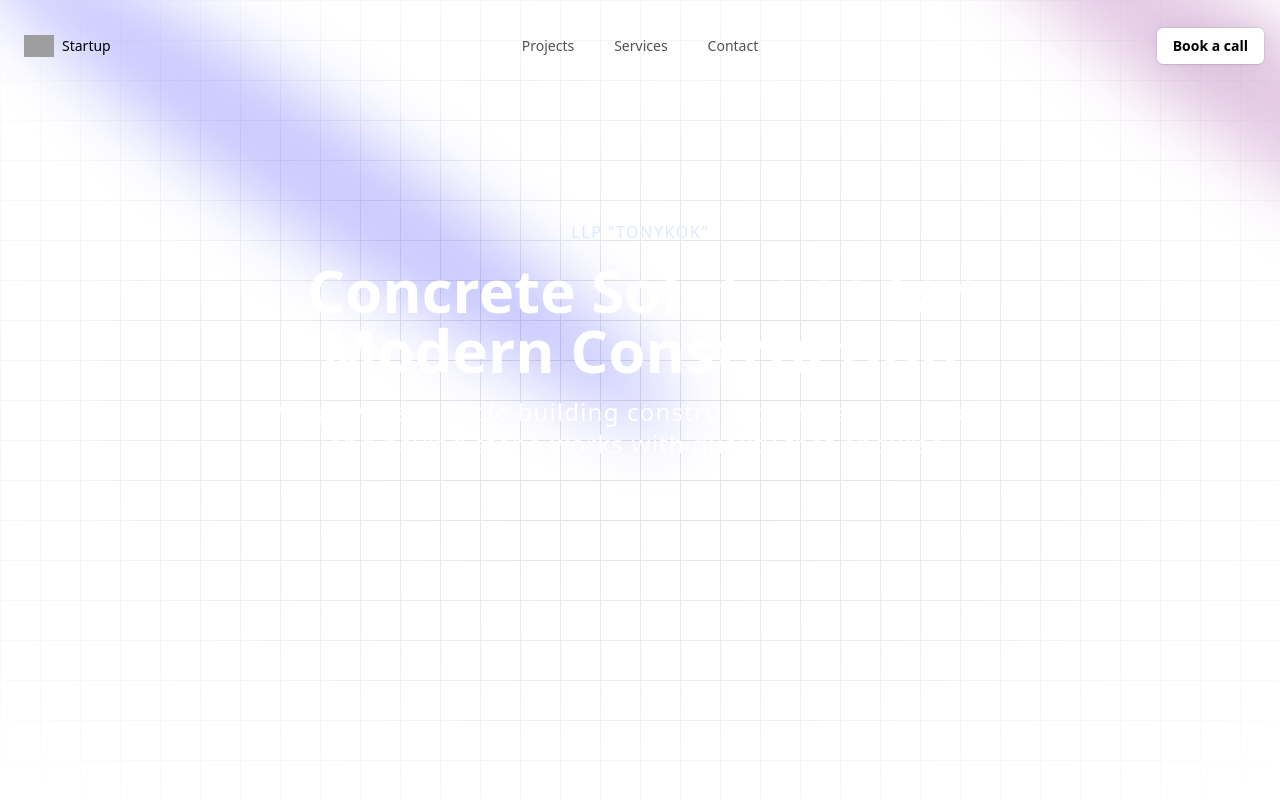
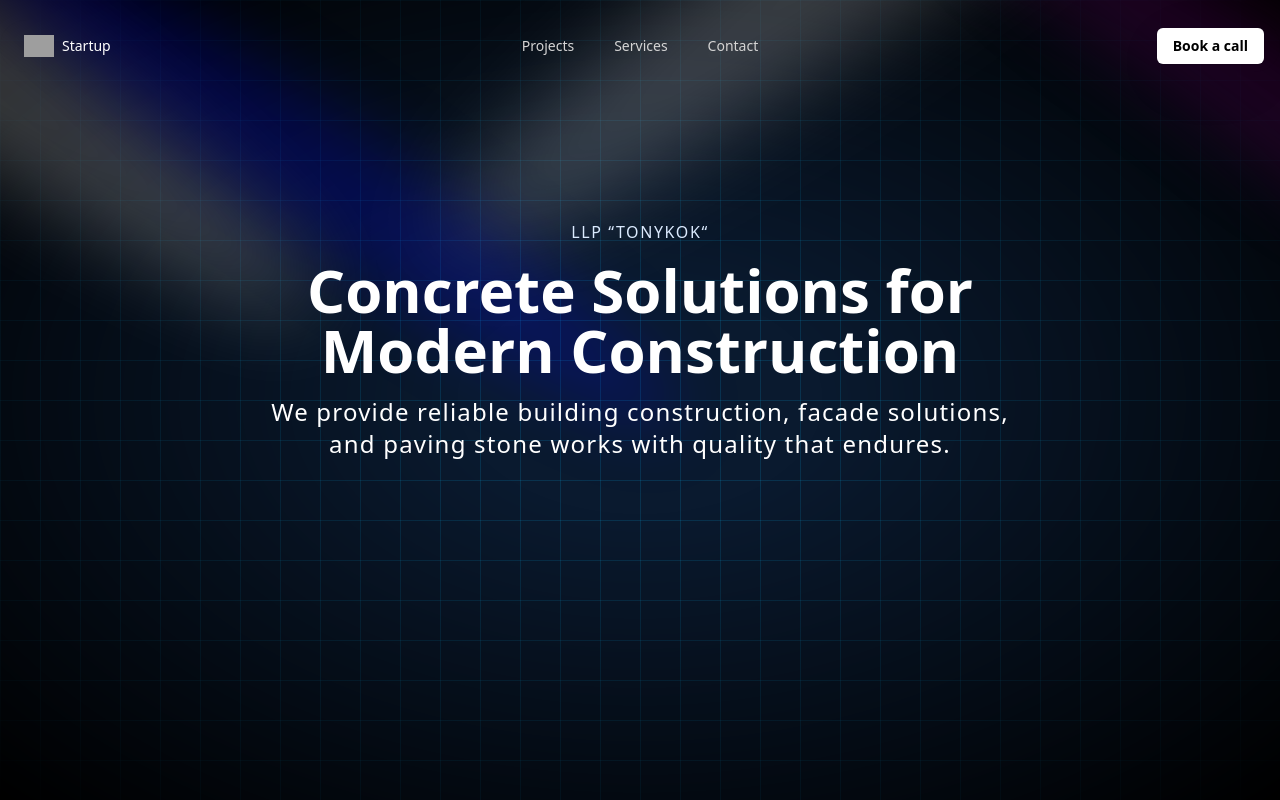
Before and after one commit to BexeiitGalymzhan/tonykok-website, a Next.js app: page / in a window 1280 px wide. Shown: the top 800 px of the page. Built offline with nearby package versions, Linux system fonts and the light colour scheme; grey boxes are pictures that could not be loaded.

Commit message:
fix overriding default theme

```diff
--- a/package.json
+++ b/package.json
@@ -32,9 +32,11 @@
     "@types/node": "^20",
     "@types/react": "^19",
     "@types/react-dom": "^19",
+    "autoprefixer": "^10.4.21",
     "eslint": "^9",
     "eslint-config-next": "15.5.0",
-    "tailwindcss": "^4",
+    "postcss": "^8.5.6",
+    "tailwindcss": "^4.1.12",
     "typescript": "^5"
   }
 }
--- a/src/app/components/theme-provider.tsx
+++ b/src/app/components/theme-provider.tsx
@@ -5,7 +5,14 @@ import { ThemeProvider as NextThemesProvider } from "next-themes";
 
 export function ThemeProvider({
   children,
-  ...props
 }: React.ComponentProps<typeof NextThemesProvider>) {
-  return <NextThemesProvider {...props}>{children}</NextThemesProvider>;
+  return (
+    <NextThemesProvider
+      attribute="class"
+      enableSystem={false} // 🚫 ignore OS theme
+      forcedTheme="dark"
+    >
+      {children}
+    </NextThemesProvider>
+  );
 }
--- a/src/app/globals.css
+++ b/src/app/globals.css
@@ -3,6 +3,7 @@
 @theme inline {
   --animate-spotlight: spotlight 2s ease 0.75s 1 forwards;
 }
+@custom-variant dark (&:where(.dark, .dark *));
 
 @keyframes spotlight {
   0% {
--- a/src/app/layout.tsx
+++ b/src/app/layout.tsx
@@ -28,14 +28,7 @@ export default function RootLayout({
       <body
         className={`${geistSans.variable} ${geistMono.variable} antialiased`}
       >
-        <ThemeProvider
-          attribute="class"
-          defaultTheme="dark"
-          enableSystem={false}
-          disableTransitionOnChange
-        >
-          {children}
-        </ThemeProvider>
+        <ThemeProvider>{children}</ThemeProvider>
       </body>
     </html>
   );
```
Also changed, not shown: 1 other file (tests, documents, lock files or other folders).
